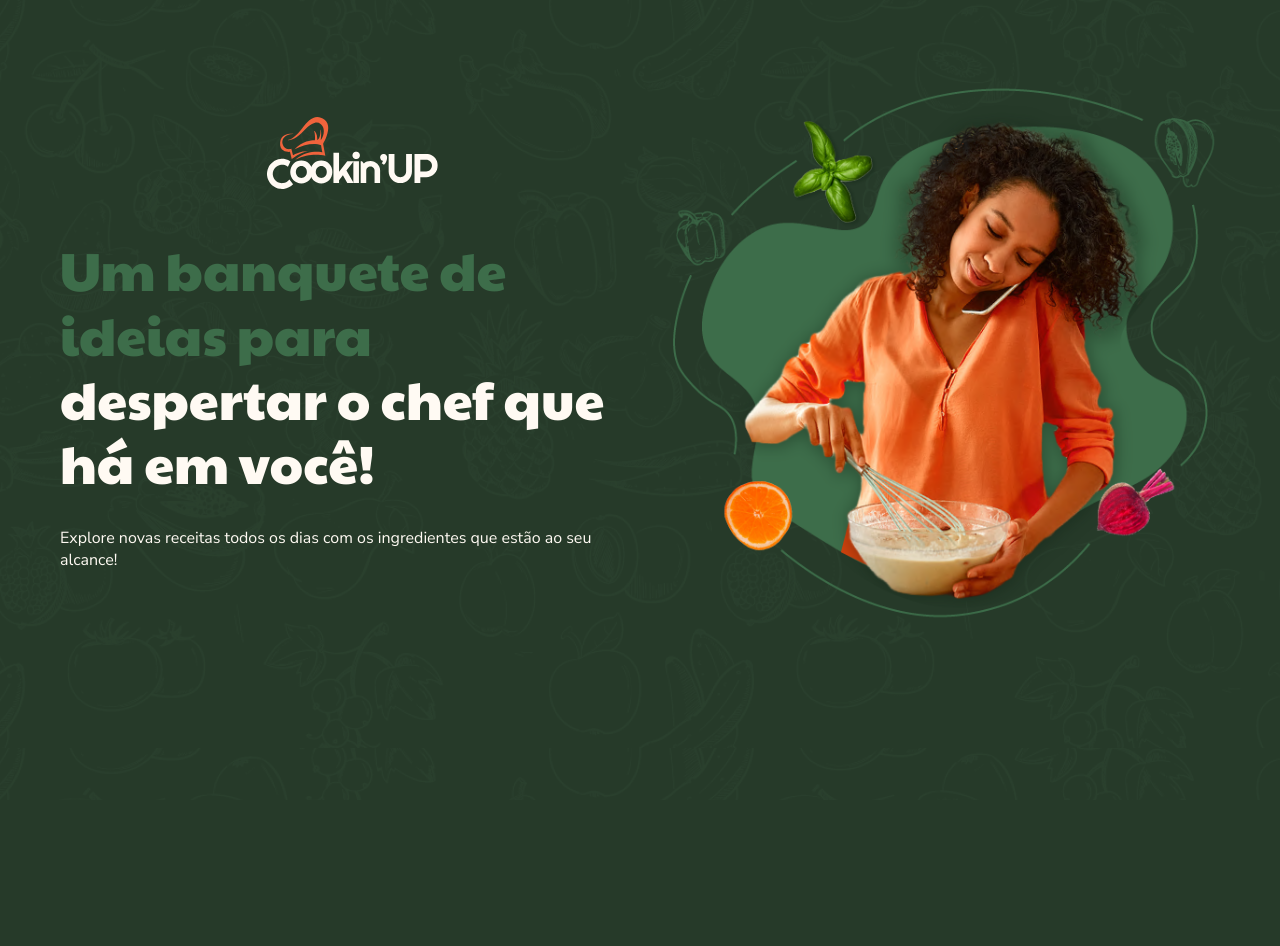
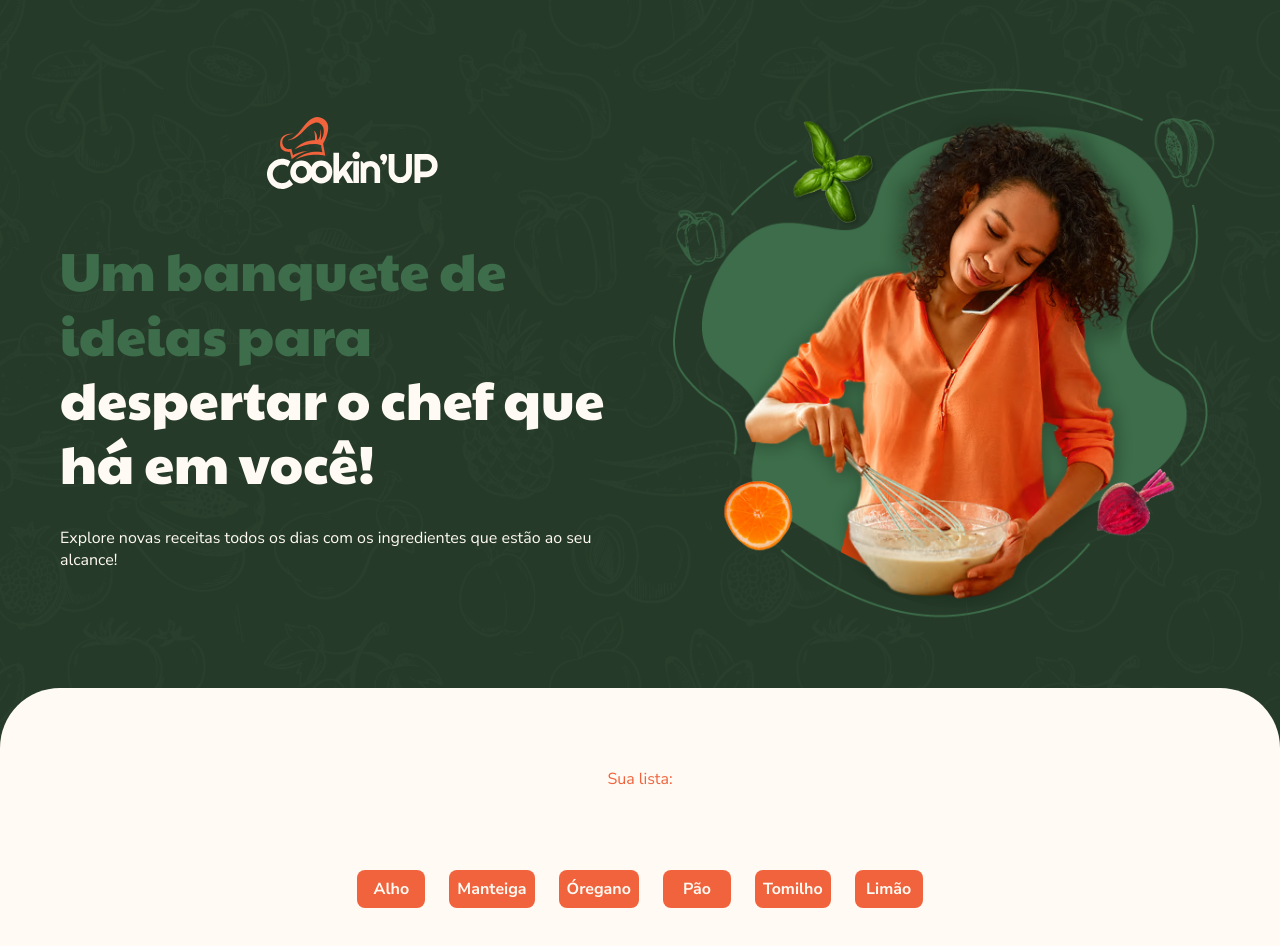
Before and after one commit to DaviVilarinho/cookinup, a Vue app: page / in a window 1280 px wide. Shown: the top 946 px of the page. Before the commit the page ends 800 px from the top, so only its background shows below. Built offline with nearby package versions, Linux system fonts and the light colour scheme.

Commit message:
rendering ingredients list

```diff
--- a/src/App.vue
+++ b/src/App.vue
@@ -1,14 +1,16 @@
 <script lang="ts">
 import CookinBanner from './components/CookinBanner.vue';
+import ConteudoPrincipal from './components/ConteudoPrincipal.vue';
 
 export default {
   name: "App",
   components: {
-    CookinBanner
+    CookinBanner, ConteudoPrincipal
   }
 }
 </script>
 
 <template>
-  <cookin-banner></cookin-banner>
+  <cookin-banner />
+  <conteudo-principal />
 </template>
--- /dev/null
+++ b/src/components/ConteudoPrincipal.vue
@@ -0,0 +1,89 @@
+<script lang="ts">
+export default {
+  name: 'ConteudoPrincipal',
+  data() {
+    return {
+      ingredientes: ['Alho', 'Manteiga', 'Óregano', 'Pão', 'Tomilho', 'Limão']
+    };
+  }
+}
+</script>
+
+<template>
+  <main class="conteudo-principal">
+    <section>
+      <span class="substituto-lg sua-lista-texto">Sua lista:</span>
+    </section>
+
+    <ul class="ingredientes-sua-lista">
+      <li v-for="ingrediente in ingredientes" class="ingrediente" :key="ingrediente">
+        {{ ingrediente }}
+      </li>
+    </ul>
+  </main>
+</template>
+
+<style scoped>
+.conteudo-principal {
+  padding: 6.5rem 7.5rem;
+  border-radius: 3.75rem 3.75rem 0rem 0rem;
+  background: var(--creme, #FFFAF3);
+  color: var(--cinza, #444);
+
+  display: flex;
+  flex-direction: column;
+  align-items: center;
+  gap: 5rem;
+}
+
+.sua-lista-texto {
+  color: var(--coral, #F0633C);
+  display: block;
+  text-align: center;
+  margin-bottom: 1.5rem;
+}
+
+.ingredientes-sua-lista {
+  display: flex;
+  justify-content: center;
+  gap: 1rem 1.5rem;
+  flex-wrap: wrap;
+}
+
+.ingrediente {
+  display: inline-block;
+  border-radius: 0.5rem;
+  min-width: 4.25rem;
+  padding: 0.5rem;
+  text-align: center;
+  transition: 0.2s;
+  color: var(--creme, #FFFAF3);
+  background: var(--coral, #F0633C);
+  font-weight: 700;
+}
+
+.lista-vazia {
+  display: flex;
+  justify-content: center;
+  align-items: center;
+  flex-wrap: wrap;
+  gap: 0.25rem;
+
+  color: var(--coral, #F0633C);
+  text-align: center;
+}
+
+@media only screen and (max-width: 1300px) {
+  .conteudo-principal {
+    padding: 5rem 3.75rem;
+    gap: 3.5rem;
+  }
+}
+
+@media only screen and (max-width: 767px) {
+  .conteudo-principal {
+    padding: 4rem 1.5rem;
+    gap: 4rem;
+  }
+}
+</style>
```
Also changed, not shown: .prettierrc.json.
